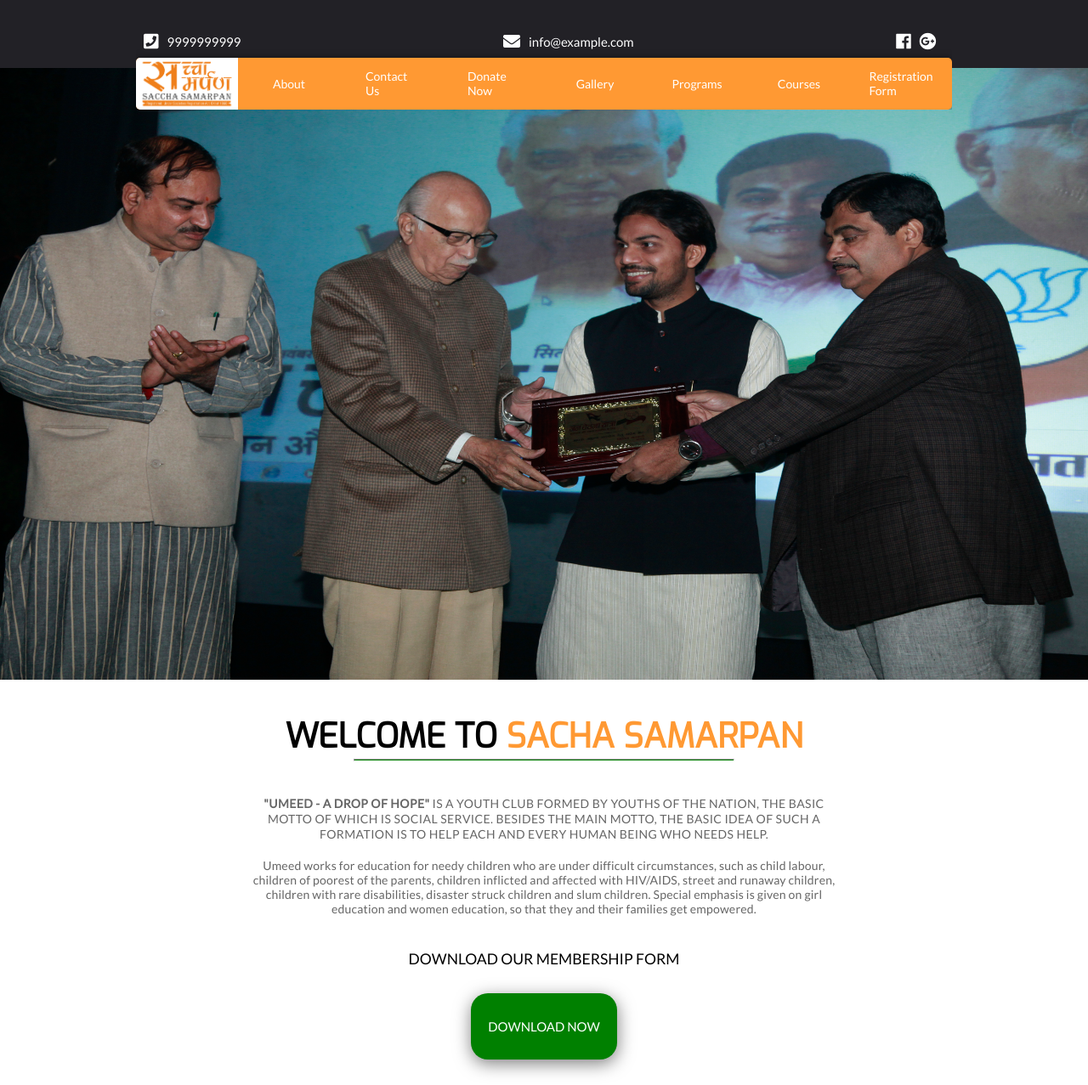
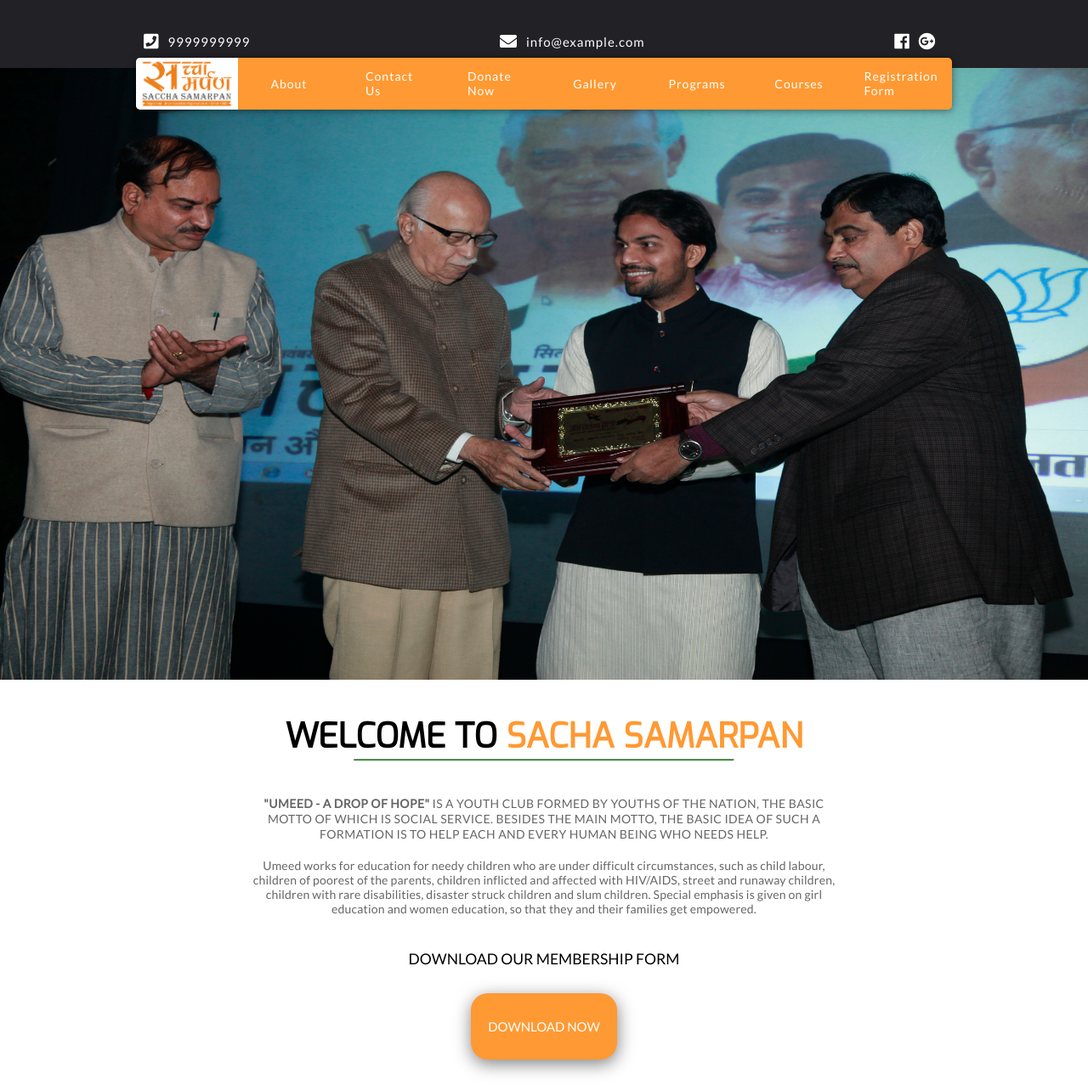
Before and after one commit to riverrz/sacha-samarpan-ngo, a React app in the folder client/: page / in a window 1280 px wide. Shown: the whole page at 85% size. Built offline with nearby package versions, Linux system fonts and the light colour scheme.

Commit message:
Changed button scheme from green to saffron , added letter spacing in contacts in nav

```diff
--- a/client/src/components/Maintext/Maintext.css
+++ b/client/src/components/Maintext/Maintext.css
@@ -53,18 +53,22 @@
   margin: 3rem;
   padding: 3rem 2rem;
   border: none;
-    background-color: #008000;
+  background-color: #ff9933;
+
   outline: none;
   font-family: inherit;
   font-size: 1.5rem;
   color: white;
   border-radius: 20px;
-    transition: all 0.2s;
-    box-shadow: 0.05rem 0.5rem 2rem rgba(0,0,0,0.5);
+  transition: all 0.3s ease;
+  box-shadow: 0.05rem 0.5rem 2rem rgba(0, 0, 0, 0.5);
+}
+.Memberform button:hover {
+  background-color: #008000;
 }
 .Memberform button:active {
   transform: translateY(4px);
-    box-shadow: 0 0.2rem 1rem rgba(0,0,0,0.5);
+  box-shadow: 0 0.2rem 1rem rgba(0, 0, 0, 0.5);
 }
 ::selection {
   color: #008000;
--- a/client/src/components/Navigation/Navigation.css
+++ b/client/src/components/Navigation/Navigation.css
@@ -5,7 +5,7 @@
   width: 75%;
   transform: translateX(-50%);
   font-family: "Lato", sans-serif;
-  overflow: hidden;
+  letter-spacing: 1px;
 }
 .nav__contact {
   display: flex;
@@ -14,6 +14,7 @@
   font-size: 1.5rem;
   padding: 0.9rem;
   color: #fff;
+
 }
 .nav__contact > * {
   display: flex;
@@ -25,8 +26,9 @@
   justify-content: space-between;
 }
 a:link,
-a:active {
-  color:white;
+a:active,
+a:visited {
+  color:#fff;
 }
 .nav__contact__email {
   margin: auto;
```
Lines whose indentation alone changed are shown as unchanged.
